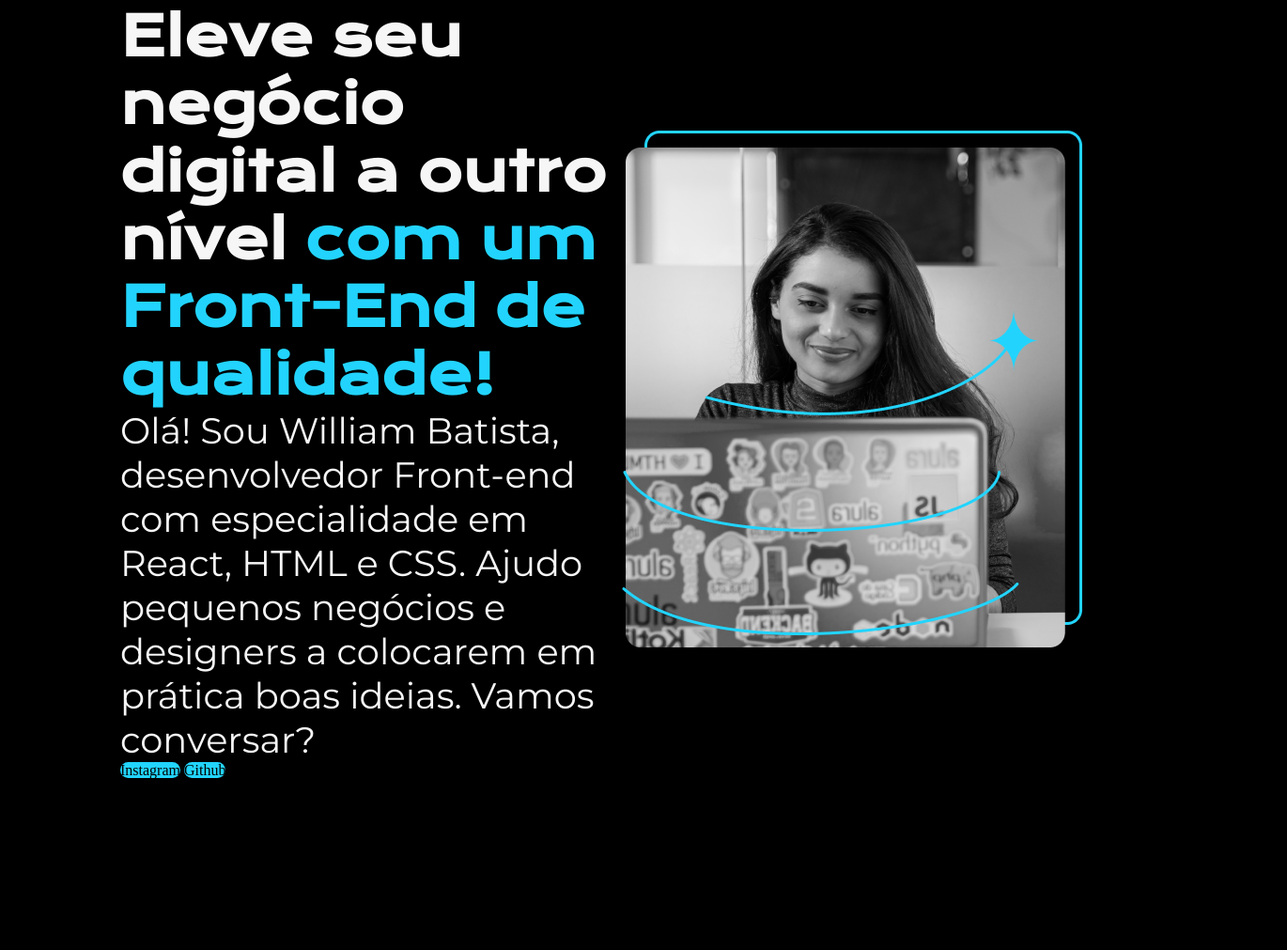
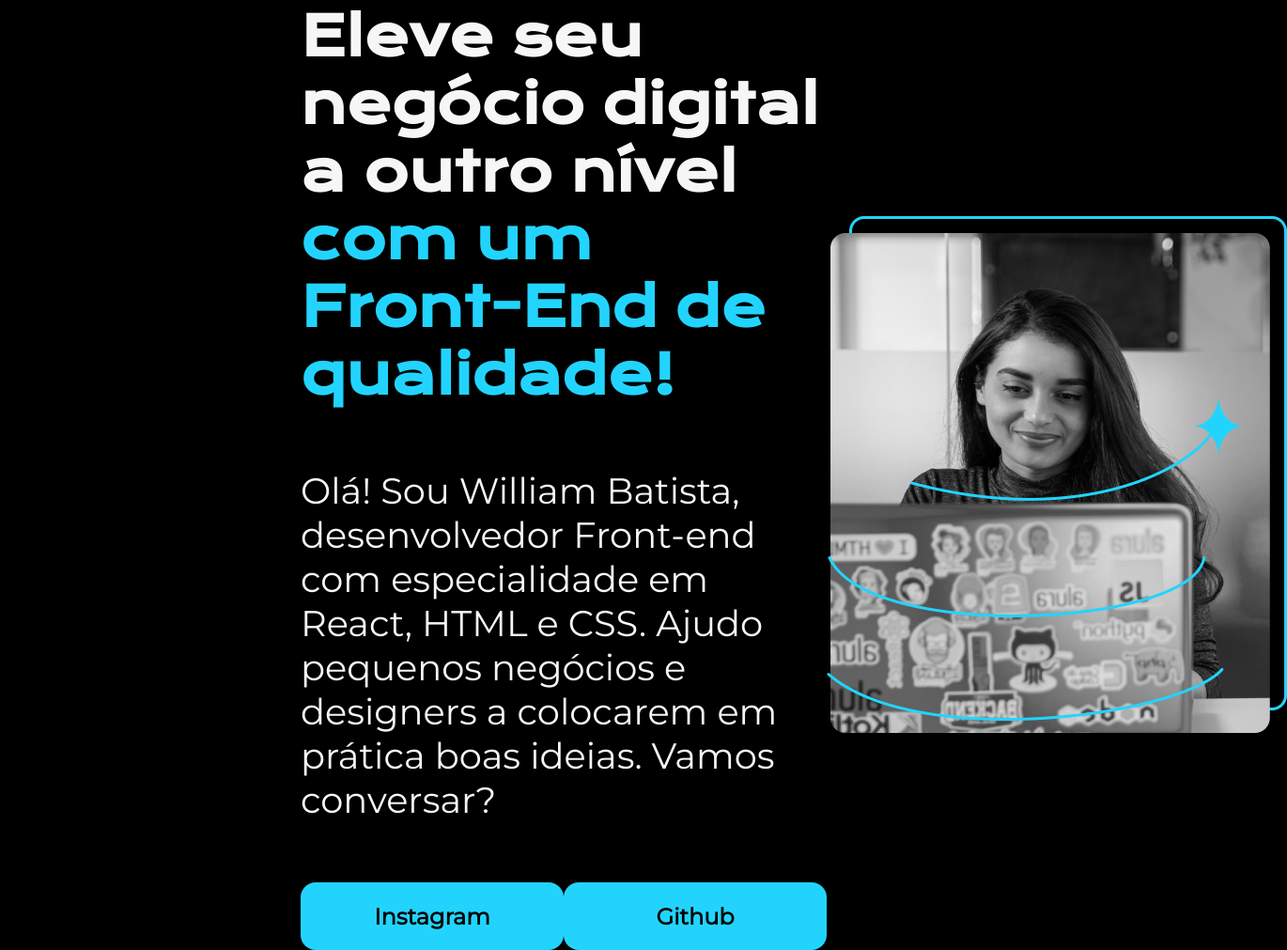
Before and after one commit to williamsantanadeveloper/html-css-alura, a plain HTML site: page projeto-figma/html/index.html in a window 1280 px wide. Shown: the part 125-1136 px from the top of the page at 94% size, 1370 px wide, since content can reach past the window. Before the commit the page ends 954 px from the top, so only its background shows below. Drawn offline with nearby package versions, Linux system fonts and the light colour scheme.

Commit message:
att projeto-figma

```diff
--- a/projeto-figma/css/style.css
+++ b/projeto-figma/css/style.css
@@ -1,5 +1,4 @@
 @import url('https://fonts.googleapis.com/css2?family=Krona+One&family=Montserrat&display=swap');
-
 
 body {
     height: 100vh;
@@ -20,16 +19,12 @@ p {
 }
 
 
-strong {
-    color: #f6f6f6;
-}
-
 .text-blue {
     color: #22D4FD;
 }
 
 .main-container {
-    margin: 10%;
+    margin: 10% 25%;
     display: flex;
     align-items: center;
     justify-content: space-between;
@@ -47,15 +42,25 @@ strong {
 
 .area-content {
     width: 61.5rem;
+    display: flex;
+    flex-direction: column;
+    gap: 4rem;
 }
 
-.area-links {}
+.area-links {
+    display: flex;
+    justify-content: space-evenly;
+}
 
-a {
+.text-link {
+    background-color: #22D4FD;
+    width: 280px;
+    text-align: center;
+    border-radius: 16px;
+    font-size: 24px;
+    font-weight: 600;
+    padding: 21.5px 0;
     text-decoration: none;
-    background-color: #22D4FD;
     color: #000000;
-    width: 27rem;
-    height: 7.9rem;
-    border-radius: 1.6rem;
+    font-family: 'Montserrat', sans-serif;
 }
--- a/projeto-figma/html/index.html
+++ b/projeto-figma/html/index.html
@@ -22,11 +22,12 @@
             <p class="text-description">Olá! Sou William Batista, desenvolvedor Front-end com especialidade em React,
                 HTML e CSS. Ajudo pequenos
                 negócios e designers a colocarem em prática boas ideias. Vamos conversar?</p>
-            <section class="area-links">
-                <a href="https://www.instagram.com/williamsantana_10/?theme=dark" target="_blank"
+            <div class="area-links">
+                <a class="text-link" href="https://www.instagram.com/williamsantana_10/?theme=dark" target="_blank"
                     rel="noopener">Instagram</a>
-                <a href="https://github.com/williamsantanadeveloper" target="_blank" rel="noopener">Github</a>
-            </section>
+                <a class="text-link" href="https://github.com/williamsantanadeveloper" target="_blank"
+                    rel="noopener">Github</a>
+            </div>
         </section>
         <section class="area-img">
             <img src="../img/image.png" alt="Imagem da Joana codando">
```
